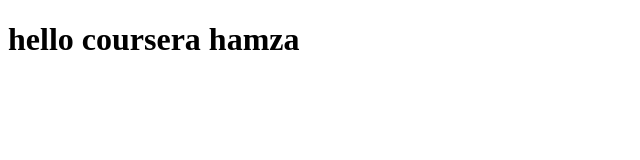
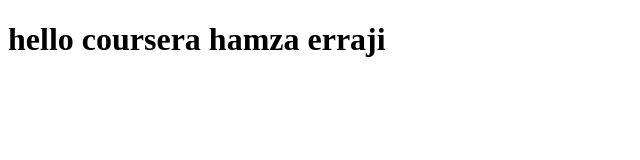
Before and after one commit to ERRAJI-hamza/coursera-test, a plain HTML site: page index.html in a window 1280 px wide. Shown: the whole page, without its empty margins (0-640 px from the left). Drawn offline with Linux system fonts and the light colour scheme.

Commit message:
first web file.

```diff
--- a/index.html
+++ b/index.html
@@ -7,6 +7,6 @@
     <title>Document</title>
 </head>
 <body>
-    <h1>hello coursera hamza</h1>
+    <h1>hello coursera hamza erraji</h1>
 </body>
 </html>
```
